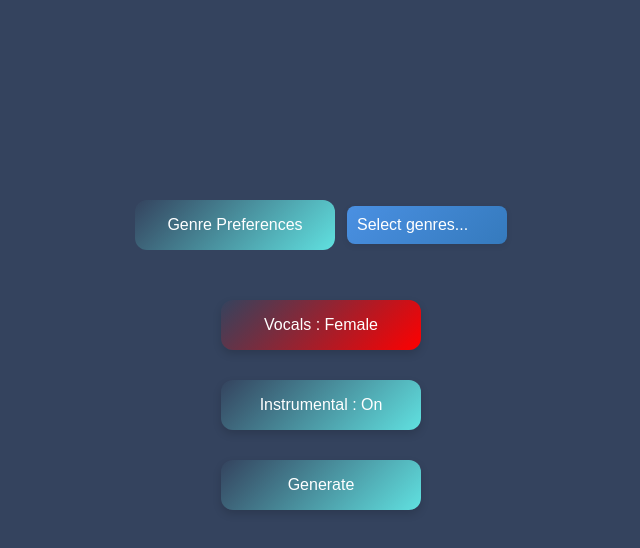
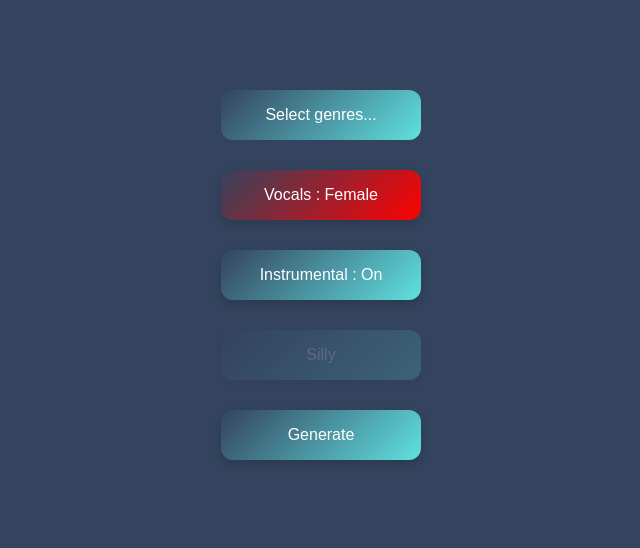
Before and after one commit to ApoTh30sis/HackMIT, a website built with Vite: page HackMIT/index.html in a window 1280 px wide. Both pictures are taken after a click on the button "Vocals : Male". Shown: the whole page, without its empty margins (319-959 px from the left). Built offline with nearby package versions, Linux system fonts and the light colour scheme.

Commit message:
updated front end

```diff
--- a/HackMIT/index.html
+++ b/HackMIT/index.html
@@ -30,9 +30,9 @@
 
 
             <div class="option-container">
-                <label class="main-label-style">Genre Preferences</label>
+
                 <div class="dropdown-container">
-                    <div class="dropdown-box" id="dropdownBox">Select genres...</div>
+                    <div class="main-label-style shift" id="dropdownBox" >Select genres...</div>
                     <div class="dropdown-list " id="dropdownList">
                         <label><input type="checkbox" value="pop"> Pop</label>
                         <label><input type="checkbox" value="rock"> Rock</label>
@@ -59,6 +59,7 @@
             </div>
             <button class="click-me-container main-button-style" activeText="Vocals : Female" nonActiveText="Vocals : Male"></button>
             <button class="click-me-container main-button-style" activeText="Instrumental : Off" nonActiveText="Instrumental : On"></button>
+            <button class="hidden click-me-container silly_button " activeText="Serious" nonActiveText="Silly">Silly</button>
             <button class="click-me-container main-button-style" activeText="Stop" nonActiveText="Generate"></button>
         </div>
     </header>
--- a/HackMIT/src-tauri/tauri.conf.json
+++ b/HackMIT/src-tauri/tauri.conf.json
@@ -15,7 +15,7 @@
       {
         "title": "hackmit",
         "width": 400,
-        "height": 600,
+        "height": 550,
         "resizable": false
       }
     ],
--- a/HackMIT/src/main.ts
+++ b/HackMIT/src/main.ts
@@ -12,6 +12,9 @@ const getButtonText = (button: HTMLButtonElement, active: boolean): string => {
 };
 
 window.addEventListener("DOMContentLoaded", () => {
+    const hiddenButton = document.getElementsByClassName("hidden")[0];
+    let hidden = true;
+    let instrumental = true;
     const buttons = document.querySelectorAll<HTMLButtonElement>(".main-button-style");
 
     buttons.forEach((button) => {
@@ -21,6 +24,16 @@ window.addEventListener("DOMContentLoaded", () => {
 
         // Toggle state on click
         button.addEventListener("click", () => {
+            if (button.textContent.indexOf("Instrumental") != -1) {
+                if (instrumental) {
+                    hiddenButton.classList.add("main-button-style");
+                    hiddenButton.classList.remove("hidden");
+                } else {
+                    hiddenButton.classList.add("hidden");
+                    hiddenButton.classList.remove("main-button-style")
+                }
+                instrumental = ! instrumental;
+            }
             const currentState = activeButtons[button.id];
             const newState = !currentState;
 
@@ -29,6 +42,23 @@ window.addEventListener("DOMContentLoaded", () => {
 
             console.log(`${button.id}: ${newState}`);
         });
+    });
+
+    hiddenButton.addEventListener("click", () => {
+    if (! instrumental) {
+
+        if (hidden){
+            hiddenButton.textContent = getButtonText(hiddenButton, hidden);
+        }
+        else{
+
+            hiddenButton.textContent = getButtonText(hiddenButton,hidden);
+        }
+        hidden = !hidden
+    }
+
+
+
     });
 
     const sliders = document.getElementsByClassName("volumeSlider");
--- a/HackMIT/src/styles.css
+++ b/HackMIT/src/styles.css
@@ -41,6 +41,7 @@ footer {
 }
 
 .button-container {
+    transform: translateY(-50px);
     display: flex;
     flex-direction: column;
     justify-content: end; /* pushes children to bottom */
@@ -147,7 +148,6 @@ select {
 
 .option-container {
     display: flex;             /* enables side-by-side layout */
-    align-items: center;       /* vertically center label and dropdown */
 }
 
 .modern-slider {
@@ -226,6 +226,8 @@ select {
 }
 
 .dropdown-box {
+    width: 200px;
+    height: 50px;
     padding: 10px;
     color: white;
     background: linear-gradient(135deg, #4a90e2, #357abd);
@@ -268,3 +270,24 @@ select {
 .dropdown-list input[type="checkbox"] {
     margin-right: 10px;
 }
+
+.shift {
+    transform: translate(-20px,20px);
+}
+
+
+.hidden {
+   opacity : 20%;
+}
+.silly_button {
+    padding: 12px 24px;
+    border: none;
+    border-radius: 12px;
+    font-size: 16px;
+    font-weight: 500;
+    cursor: pointer;
+    transition: all 0.2s ease-in-out;
+    background: linear-gradient(135deg, #34435E, #60E1E0);
+    color: #fff;
+    box-shadow: 0 4px 8px rgba(0,0,0,0.15);
+}
```
Also changed, not shown: 1 other file.
